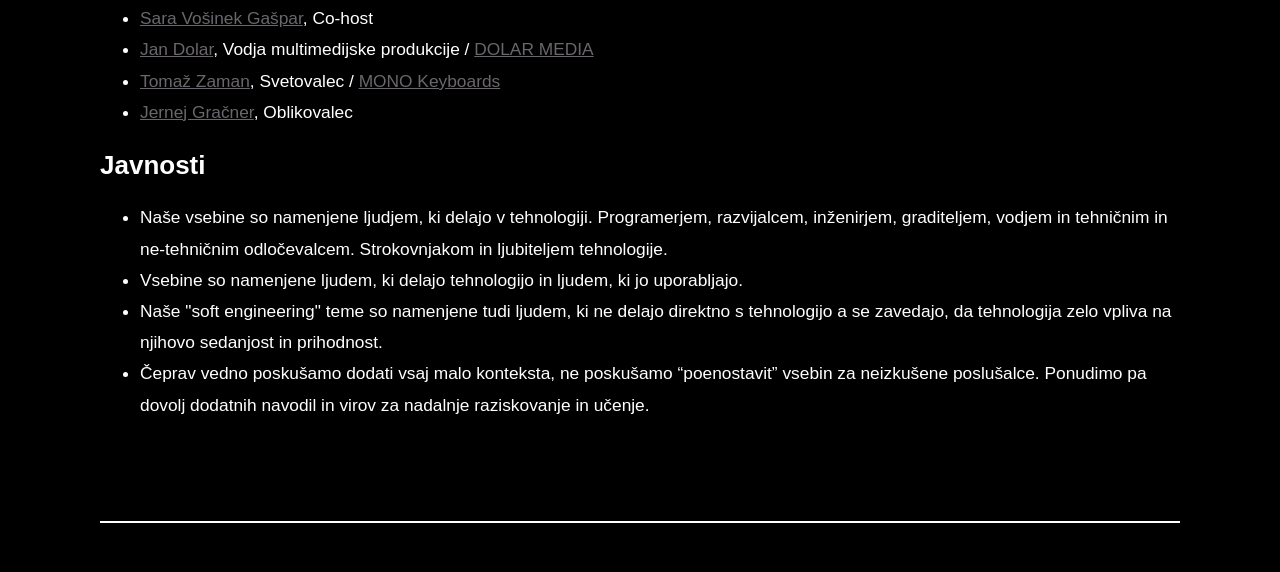
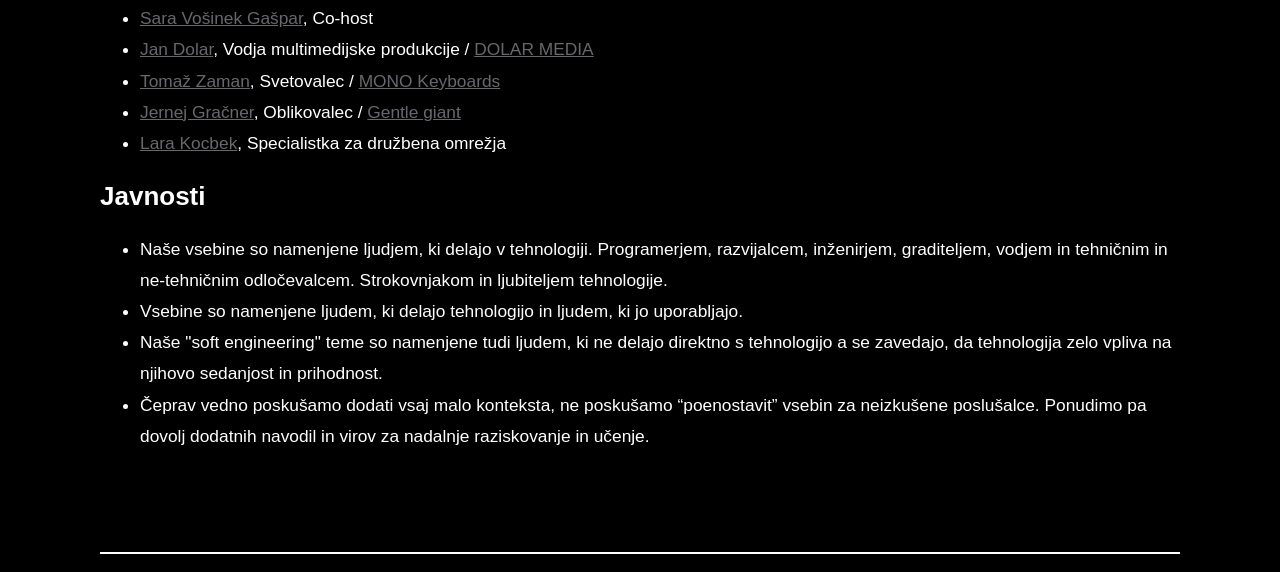
Before and after one commit to ogrodje/ogrodje-site, an Astro site: page /strategija in a window 1280 px wide. Shown: the part 1888-2460 px from the top of the page. Built offline with nearby package versions, Linux system fonts and the light colour scheme; Astro itself is replaced by a stand-in of ours; a small style sheet from the web is missing.

Commit message:
Adding Lara Kocbek to the team.

```diff
--- a/src/pages/strategija.mdx
+++ b/src/pages/strategija.mdx
@@ -54,7 +54,8 @@ Podcast Ogrodje trenutno sestavlja ekipa izkušenih strokovnjakov iz področja r
 * [Sara Vošinek Gašpar](https://www.linkedin.com/in/saramugen/), Co-host
 * [Jan Dolar](https://www.linkedin.com/in/jan-dolar-436486120/), Vodja multimedijske produkcije / [DOLAR MEDIA](http://www.dolarmedia.si/)
 * [Tomaž Zaman](https://www.linkedin.com/in/tomaz-zaman-93899010/), Svetovalec / [MONO Keyboards](https://www.mono-keyboards.com/)
-* [Jernej Gračner](https://www.linkedin.com/in/jernejg), Oblikovalec
+* [Jernej Gračner](https://www.linkedin.com/in/jernejg), Oblikovalec / [Gentle giant](https://gentlegiant.me/)
+* [Lara Kocbek](https://www.linkedin.com/in/lara-kocbek-a82951228/), Specialistka za družbena omrežja
 
 ## Javnosti
 
```
